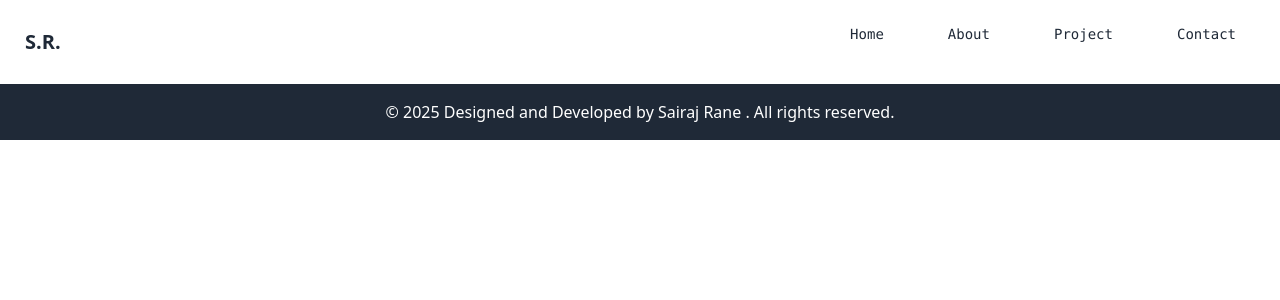
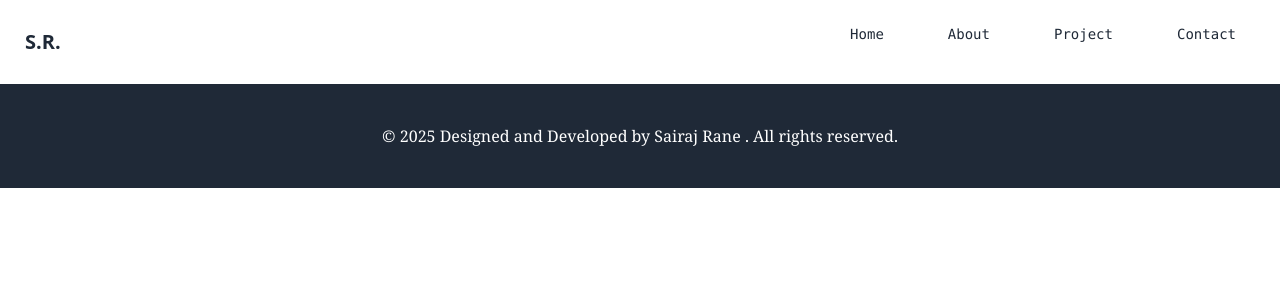
Before and after one commit to sairajr62/Portfolio, a React (Vite) app: page /Projects in a window 1280 px wide. Shown: the top 300 px of the page. Built offline with nearby package versions, Linux system fonts and the light colour scheme.

Commit message:
my footer commit

```diff
--- a/src/components/Footer.jsx
+++ b/src/components/Footer.jsx
@@ -3,8 +3,8 @@
 function Footer() {
   return (
     <>
-    <footer className="bg-gray-800 text-white p-4 text-center">
-        <p>&copy; {new Date().getFullYear()} Designed and Developed by Sairaj Rane . All rights reserved.</p>
+    <footer className="bg-gray-800 text-white p-10 text-center">
+        <p className='font-serif'>&copy; {new Date().getFullYear()} Designed and Developed by Sairaj Rane . All rights reserved.</p>
     </footer>
     </>
   )
```
